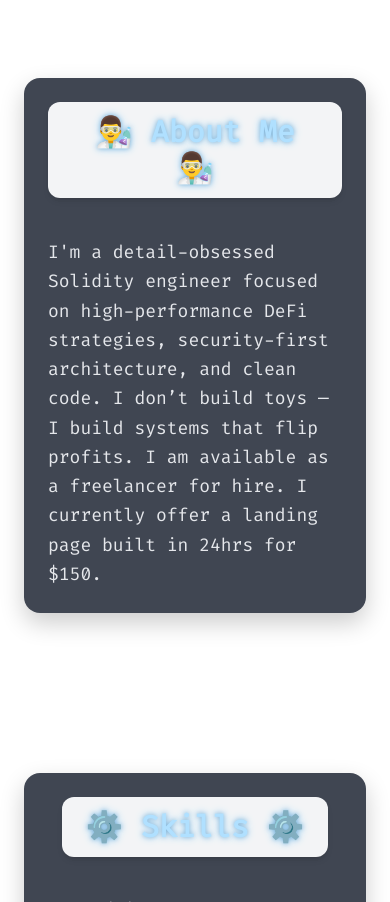
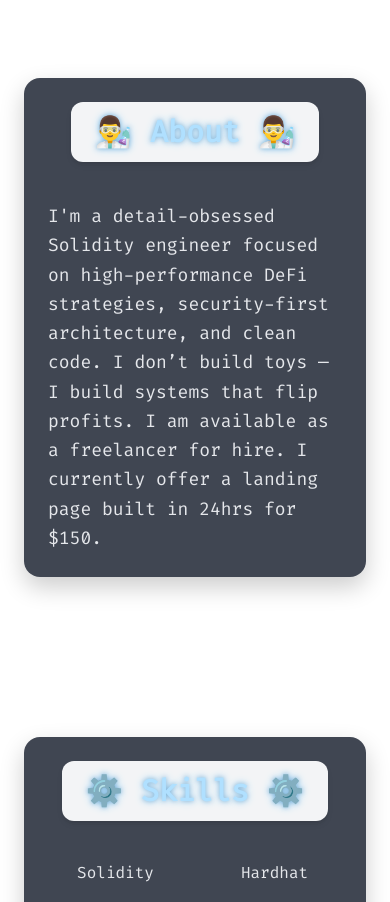
Before and after one commit to gadgetsaavy/devProfile, a plain HTML site: page index.html in a window 390 px wide. Shown: the part 846-1748 px from the top of the page. Drawn offline with nearby package versions, Linux system fonts and the light colour scheme.

Commit message:
Updated About Me title to About so it will display better on mobile.

```diff
--- a/index.html
+++ b/index.html
@@ -131,7 +131,7 @@
   <section class="py-20 px-6 max-w-4xl mx-auto" id="about">
     <div class="text-box">
       <h2 class="h2-pulse mx-auto mb-10 text-center text-3xl sm:text-4xl font-bold text-primary bg-gray-100 dark:bg-gray-800 dark:text-primary rounded-xl px-6 py-3 shadow-md w-fit">
-        👨‍🔬 About Me 👨‍🔬
+        👨‍🔬 About 👨‍🔬
       </h2>
       <p class="text-lg leading-relaxed text-gray-200">
         I'm a detail-obsessed Solidity engineer focused on high-performance DeFi strategies, security-first architecture, and clean code.
```
